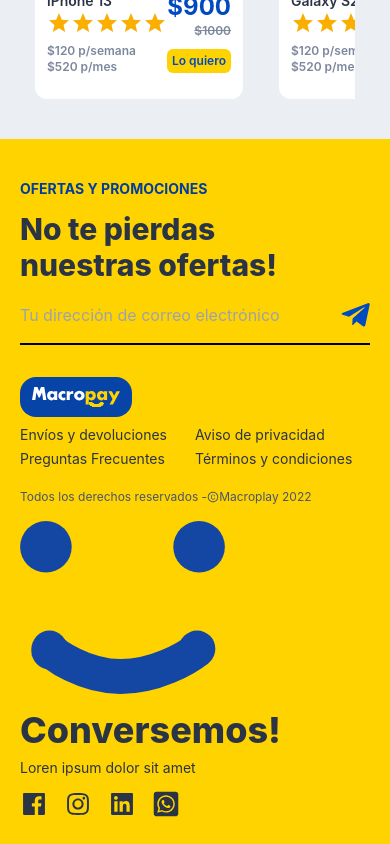
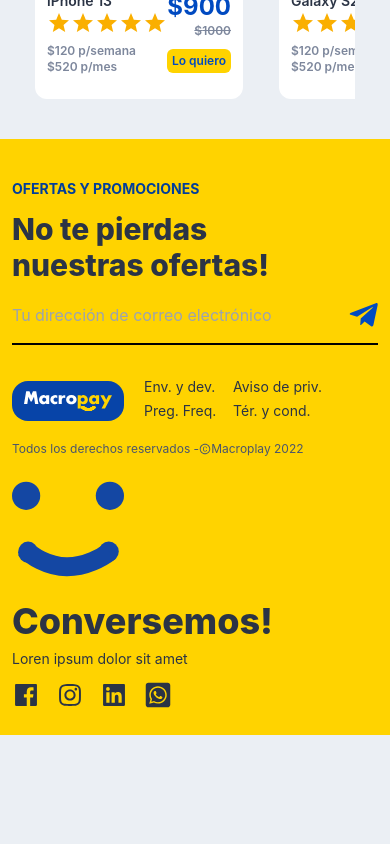
Before and after one commit to Alessag/frontend-challenge, a React (Vite) app: page / in a window 390 px wide. Shown: the part 2586-3430 px from the top of the page. After the commit the page ends 3321 px from the top, so only its background shows below. Built offline with nearby package versions, Linux system fonts and the light colour scheme.

Commit message:
Update footer mobile styles

```diff
--- a/src/common/components/footer/Footer.tsx
+++ b/src/common/components/footer/Footer.tsx
@@ -8,10 +8,12 @@ import { FaWhatsappSquare, FaTelegramPlane } from "react-icons/fa";
 
 import logo from "../../../assets/logo.svg";
 import smile from "../../../assets/smile.svg";
+import useViewport from "../../utils/hooks/useViewport";
 
 export const Footer = () => {
+  const viewport = useViewport();
   return (
-    <div className="bg-yellow text-blue-3 pb-[26px] py-10 px-5">
+    <div className="bg-yellow text-blue-3 pb-[26px] py-10 px-3 xl:px-8">
       <div className="flex flex-col lg:flex-row lg:items-center lg:justify-between max-w-[1603px] m-auto">
         <div className="flex flex-col  lg:max-w-3xl">
           <p className="uppercase text-sm md:text-xl text-blue-4 font-bold mb-3 lg:mb-6">
@@ -30,20 +32,24 @@ export const Footer = () => {
             <FaTelegramPlane className="text-blue-2 w-8 xl:w-11 h-8 xl:h-11" />
           </div>
 
-          <div className="flex flex-col md:flex-row justify-start">
-            <div className="bg-blue-1 flex items-center justify-center w-28 xl:w-52 h-10 xl:h-20 rounded-2xl px-3 mb-2 mr-5">
-              <img
-                src={logo}
-                alt="Macropay logo"
-                className="max-w-52 max-h-20"
-              />
+          <div className="flex flex-row justify-start items-center mb-4 xl:mb-0">
+            <div className="bg-blue-1 flex items-center justify-center w-28 xl:w-52 h-10 xl:h-20 rounded-2xl px-3 mr-5 2xl:mr-28">
+              <img src={logo} alt="Macropay logo" className="w-52 h-20" />
             </div>
 
-            <ul className="grid grid-cols-2 md:gap-x-11 max-w-[451px] text-sm xl:text-lg mb-4">
-              <li className="mb-1">Envíos y devoluciones</li>
-              <li className="mb-1">Aviso de privacidad</li>
-              <li className="mb-1">Preguntas Frecuentes</li>
-              <li className="mb-1">Términos y condiciones</li>
+            <ul className="grid grid-cols-2 md:gap-x-11 max-w-[451px] text-sm xl:text-lg">
+              <li className="mb-1">
+                {viewport === "sm" ? "Env. y dev." : "Envíos y devoluciones"}
+              </li>
+              <li className="mb-1">
+                {viewport === "sm" ? "Aviso de priv." : "Aviso de privacidad"}
+              </li>
+              <li className="mb-1">
+                {viewport === "sm" ? "Preg. Freq." : "Preguntas Frecuentes"}
+              </li>
+              <li className="mb-1">
+                {viewport === "sm" ? "Tér. y cond." : "Términos y condiciones"}
+              </li>
             </ul>
           </div>
           <p className="flex items-center text-xs text-gray-5 xl:my-4">
@@ -52,7 +58,7 @@ export const Footer = () => {
           </p>
         </div>
 
-        <div className="w-[205px] h-[173px] my-4">
+        <div className="w-28 xl:w-[205px] h-28 xl:h-[173px] my-4">
           <img src={smile} alt="smile" className="w-full h-full" />
         </div>
 
```
